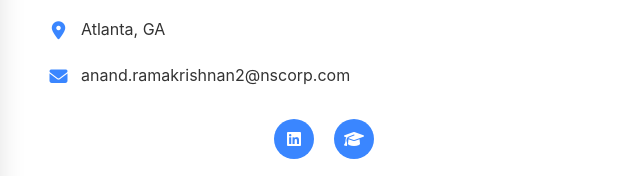
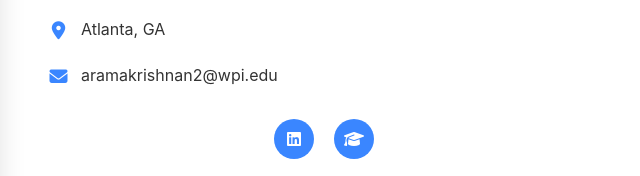
Before and after one commit to anand-ns1/anand-ns1.github.io, a plain HTML site: page index.html in a window 1280 px wide. Shown: the part 1164-1340 px from the top of the page, 619-1259 px from the left. Drawn offline with Linux system fonts and the light colour scheme.

Commit message:
Fix for email

```diff
--- a/index.html
+++ b/index.html
@@ -67,7 +67,7 @@
                         </div>
                         <div class="detail-item fade-in">
                             <i class="fas fa-envelope"></i>
-                            <span>anand.ramakrishnan2@nscorp.com</span>
+                            <span>aramakrishnan2@wpi.edu</span>
                         </div>
                     </div>
                     <div class="social-links">
@@ -273,7 +273,7 @@
                         </div>
                         <div class="contact-item">
                             <i class="fas fa-envelope"></i>
-                            <p>anand.ramakrishnan2@nscorp.com</p>
+                            <p>aramakrishnan@wpi.edu</p>
                         </div>
                     </div>
                     <div class="social-links">
```
